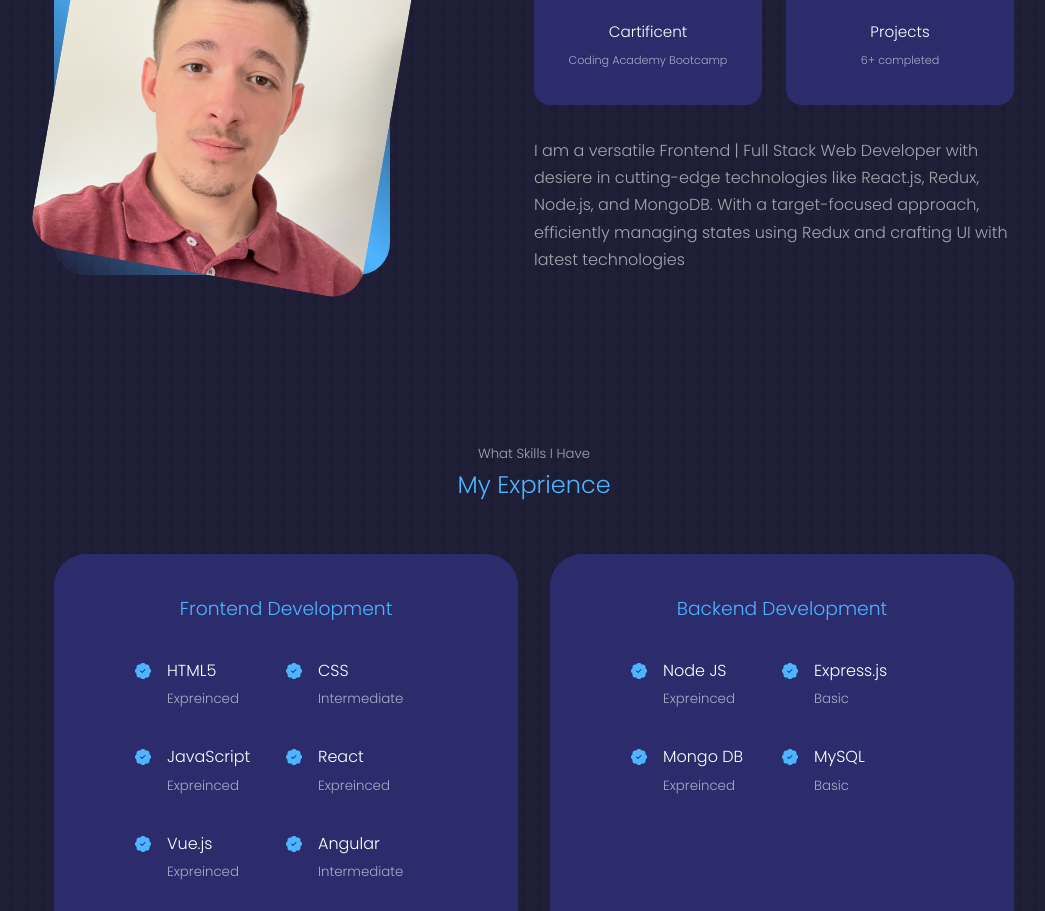
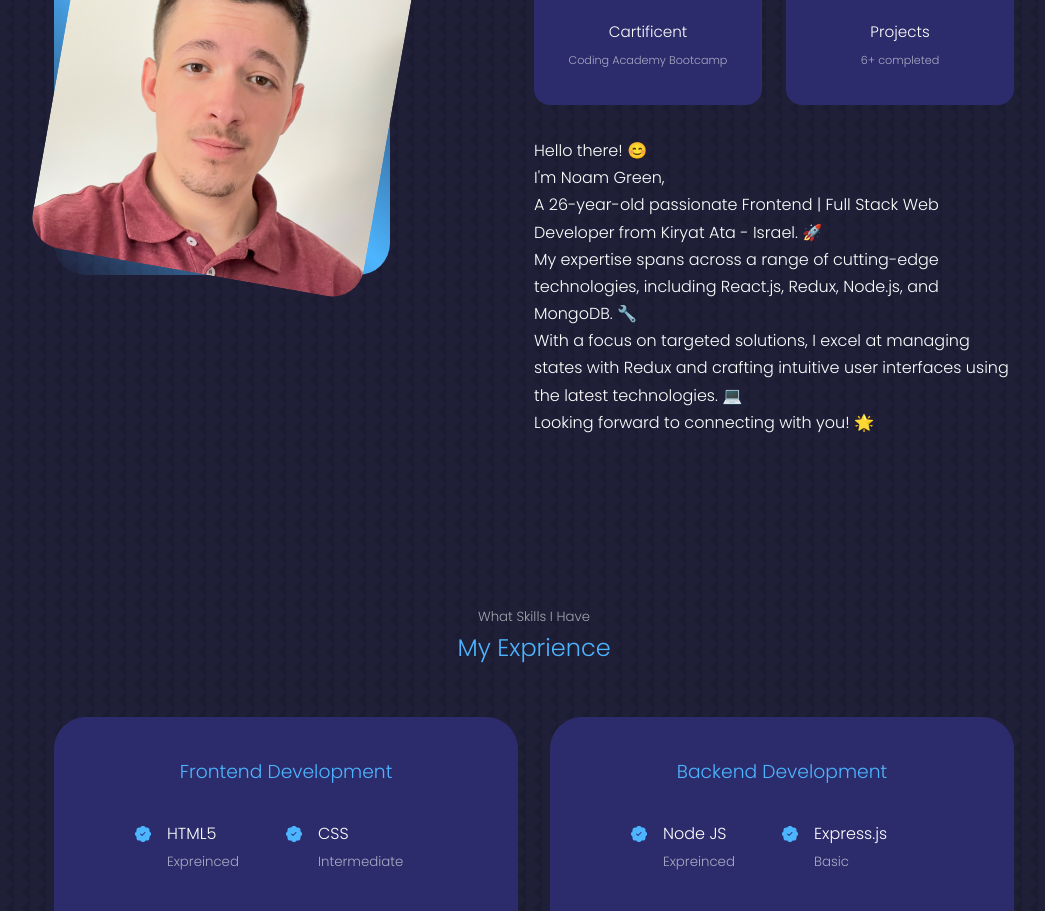
Before and after one commit to NoamGreen96/portfolio, a React (Create React App) app: page / in a window 1280 px wide. Shown: the part 1100-2011 px from the top of the page, without its empty margins (106-1151 px from the left). Built offline with nearby package versions, Linux system fonts and the light colour scheme.

Commit message:
Change context in about- section

```diff
--- a/src/assets/styles/cmps/_about.scss
+++ b/src/assets/styles/cmps/_about.scss
@@ -64,7 +64,7 @@
 .about-content {
   p {
     margin: 2rem 0 2.6rem;
-    color: var(--color-light);
+    color: var(--color-white);
   }
 }
 
--- a/src/cmps/about/About.jsx
+++ b/src/cmps/about/About.jsx
@@ -1,6 +1,7 @@
 import Me from '../../assets/img/me-about.jpg'
 import { FaAward } from 'react-icons/fa'
 import { VscFolderLibrary } from 'react-icons/vsc'
+import { AboutP } from '../../services/about.service'
 
 export function About() {
 
@@ -22,17 +23,14 @@ export function About() {
               <FaAward className='about-icon' />
               <h5>Cartificent</h5>
               <small>Coding Academy Bootcamp</small>
-
             </article>
-
             <article className='about-card'>
               <VscFolderLibrary className='about-icon' />
               <h5>Projects</h5>
               <small>6+ completed</small>
             </article>
           </div>
-          <p>I am a versatile Frontend | Full Stack Web Developer with desiere in cutting-edge technologies like React.js, Redux, Node.js, and MongoDB. With a target-focused approach,
-            efficiently managing states using Redux and crafting UI with latest technologies</p>
+         <AboutP/>
         </div>
       </div>
     </section>
--- /dev/null
+++ b/src/services/about.service.jsx
@@ -0,0 +1,11 @@
+export function AboutP() {
+  const aboutContent = `Hello there! 😊
+    I'm Noam Green,
+    A 26-year-old passionate Frontend | Full Stack Web Developer from Kiryat Ata - Israel. 🚀
+    My expertise spans across a range of cutting-edge technologies, including React.js, Redux, Node.js, and MongoDB. 🔧
+    With a focus on targeted solutions, I excel at managing states with Redux and crafting intuitive user interfaces using the latest technologies. 💻
+    Looking forward to connecting with you! 🌟`;
+
+  const formattedContent = aboutContent.replace(/\n\s+/g, "<br/>");
+  return <p dangerouslySetInnerHTML={{ __html: formattedContent }} />;
+}
```
Also changed, not shown: src/assets/styles/basics/_base.scss (line endings or trailing spaces).
